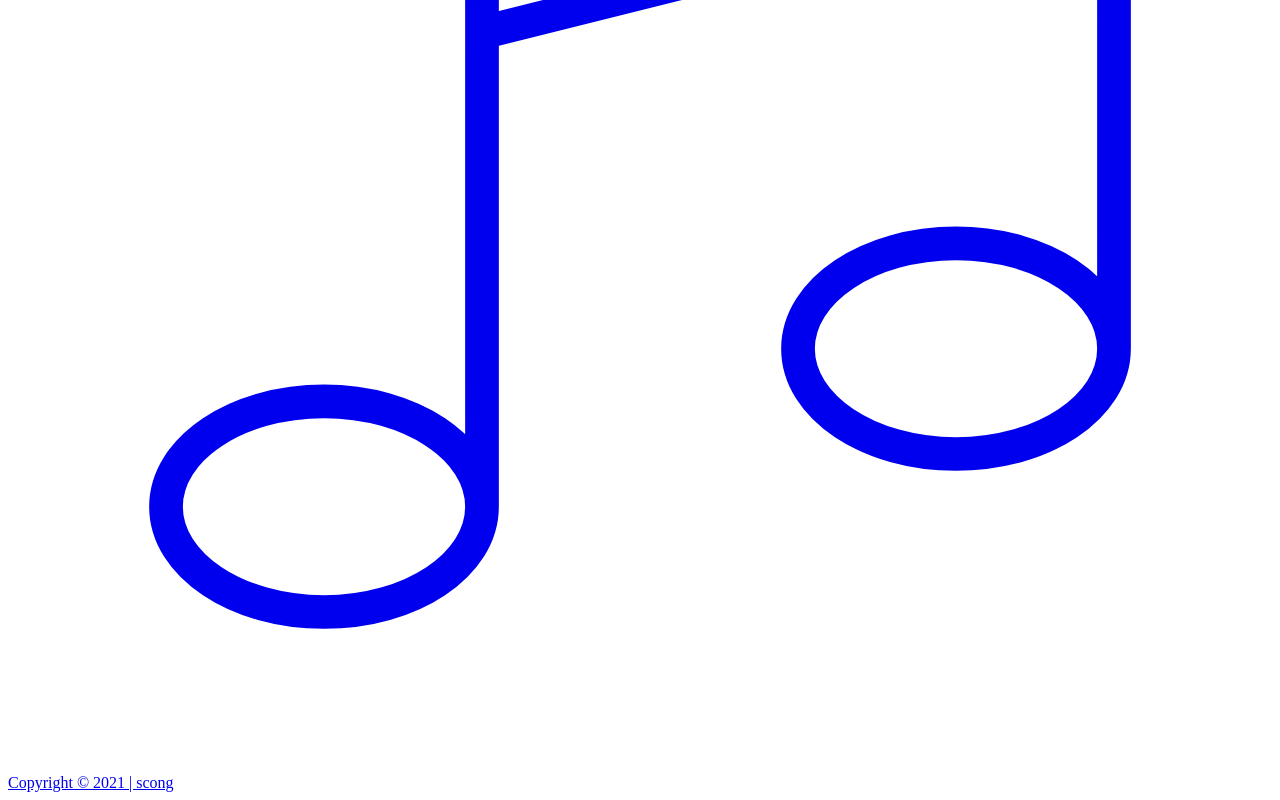
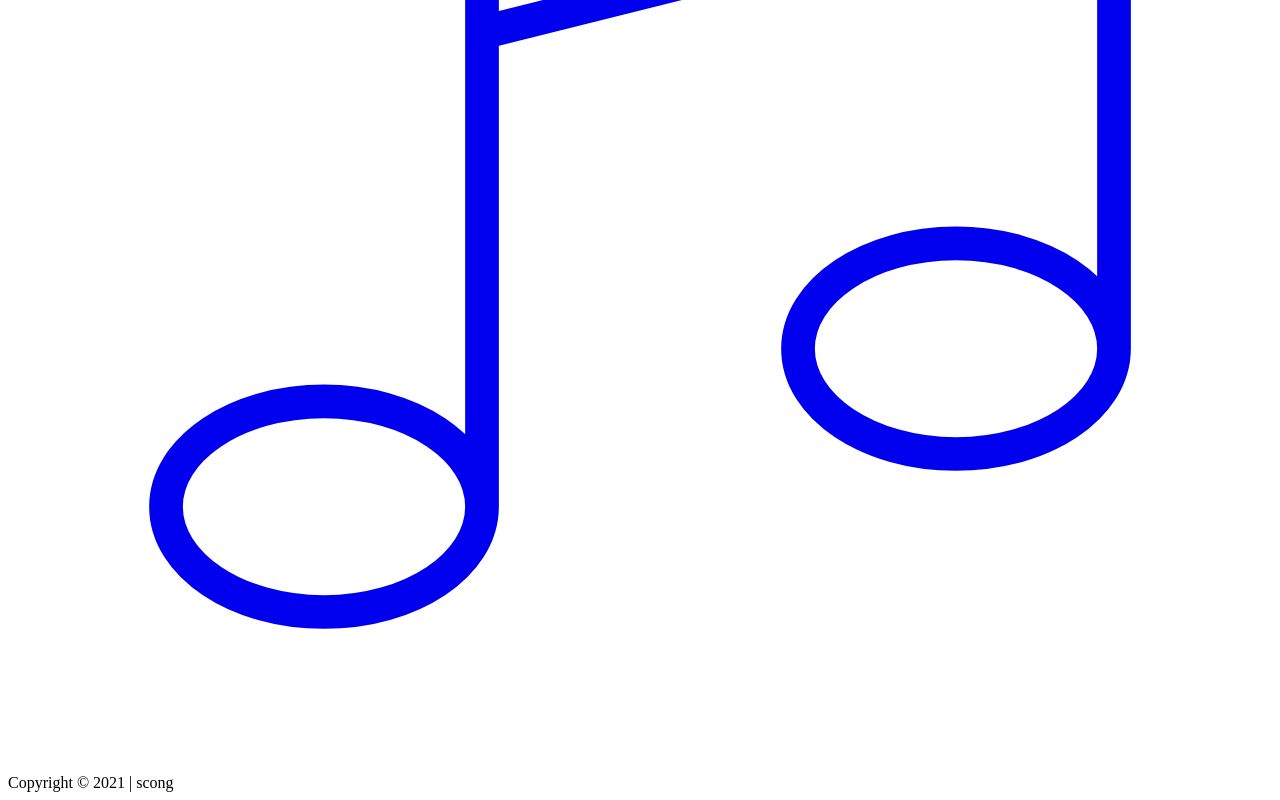
Before and after one commit to kevincong/scong-nextjs, a Next.js app: page / in a window 1280 px wide. Shown: the part 4378-5178 px from the top of the page. Built offline with nearby package versions, Linux system fonts and the light colour scheme.

Commit message:
remove href

```diff
--- a/pages/index.js
+++ b/pages/index.js
@@ -58,7 +58,7 @@ export default function Home() {
       </main>
 
       <footer className="flex items-center justify-center w-full h-16">
-        <a className="flex text-xs items-center justify-center dark:text-white" href="#">Copyright © 2021 | scong</a>
+        <a className="flex text-xs items-center justify-center dark:text-white">Copyright © 2021 | scong</a>
       </footer>
 
       <style jsx>{`
```
